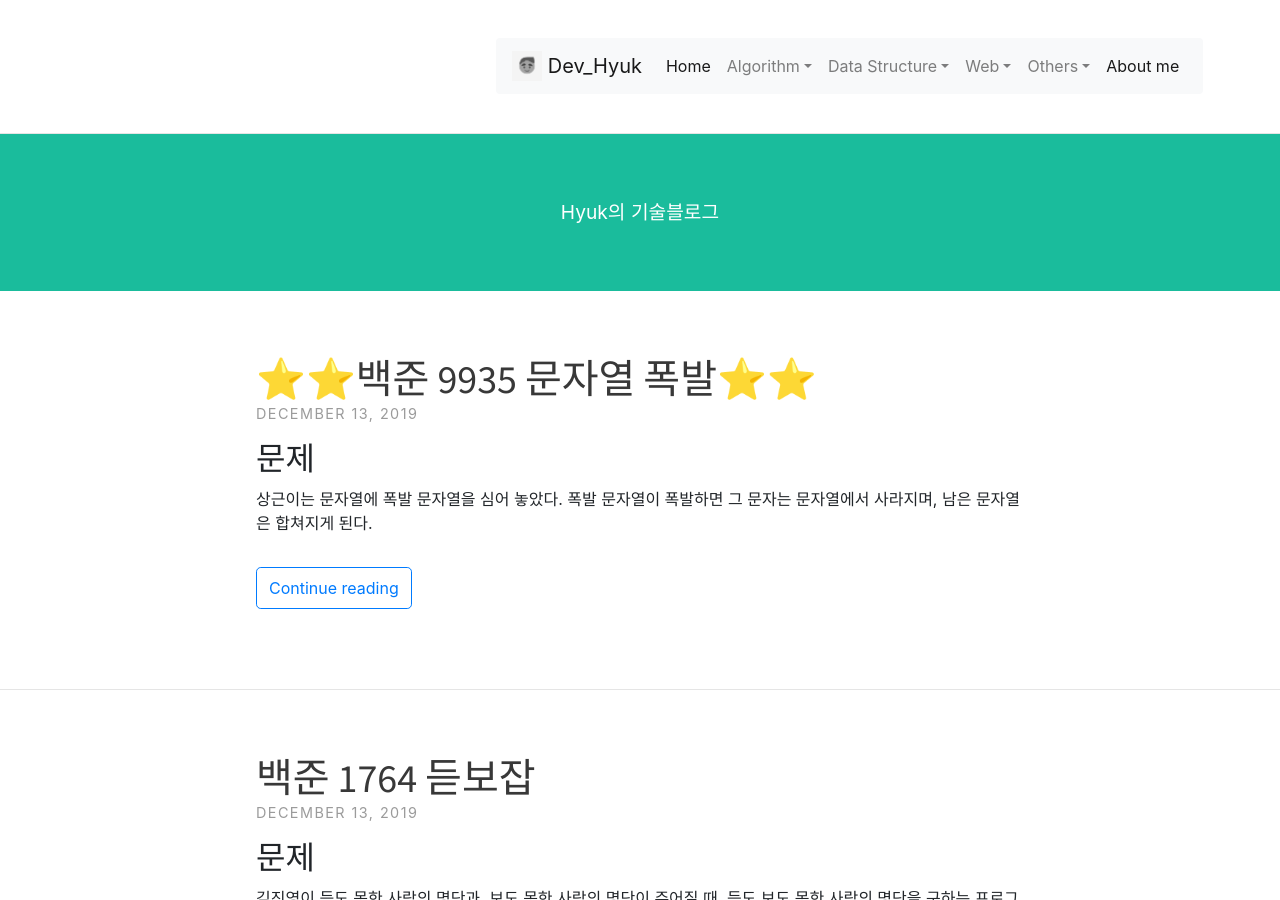
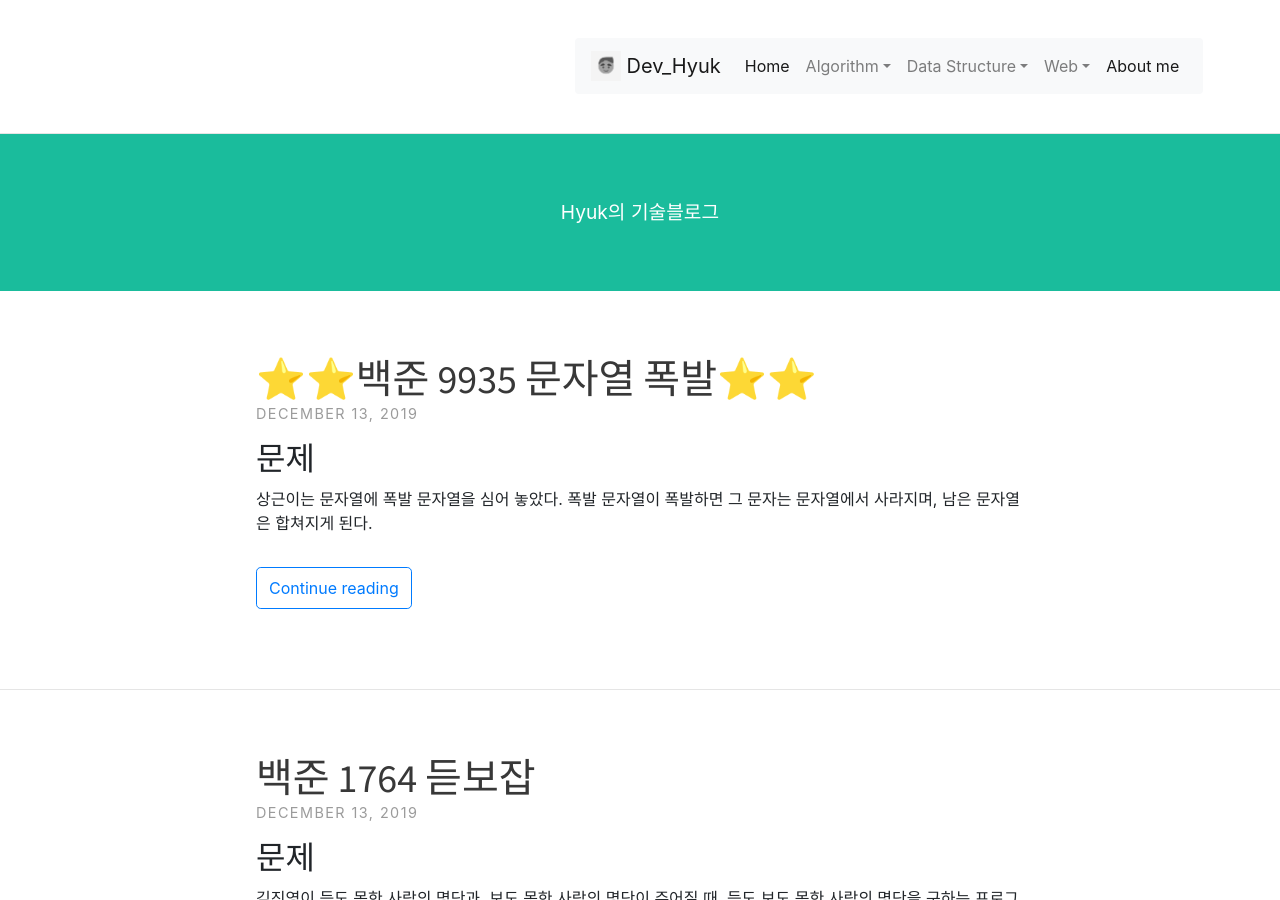
Before and after one commit to ksshlee/ksshlee.github.io, a Jekyll site: the page built from index.html, in a window 1280 px wide and 900 px high. Built offline with Jekyll 4.4.1, drawn with Linux system fonts in a browser that asks for light colours; nearby versions of some CDN libraries; the list of posts is cut into pages by our own code.

Commit message:
<수정> nav바에서 others 임시 숨김

```diff
--- a/_includes/header.html
+++ b/_includes/header.html
@@ -52,7 +52,7 @@
 									  </div>
 									  </li> -->
 
-									  <li class="nav-item dropdown">
+									  <!-- <li class="nav-item dropdown">
 											  <a class="nav-link dropdown-toggle" data-toggle="dropdown" href="#" role="button" aria-haspopup="true" aria-expanded="false">Others</a>
 											  <div class="dropdown-menu">
 												  <a class="dropdown-item" href="/Others/Git">Git</a>
@@ -60,7 +60,7 @@
 												  <a class="dropdown-item" href="/Others/Linux">Linux</a>
 												  <a class="dropdown-item" href="/Others/Elk">Elk</a>
 											  </div>
-									  </li>
+									  </li> -->
 
 									  <li class="nav-item">
 										  <a class="nav-link active" href="/about">About me</a>
```
Also changed, not shown: 1 other file.
